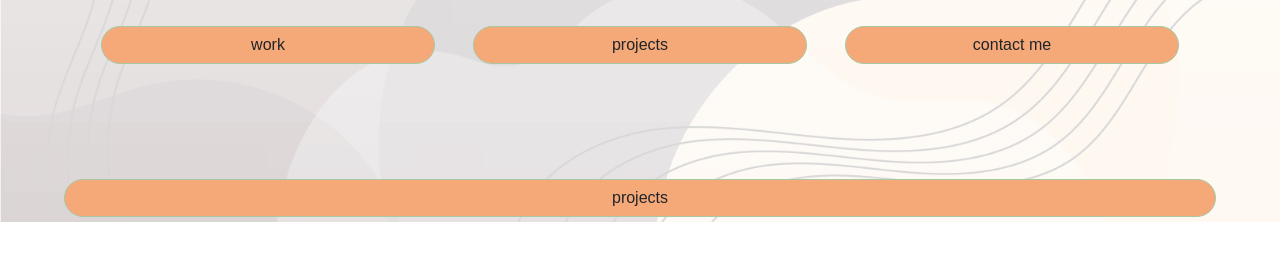
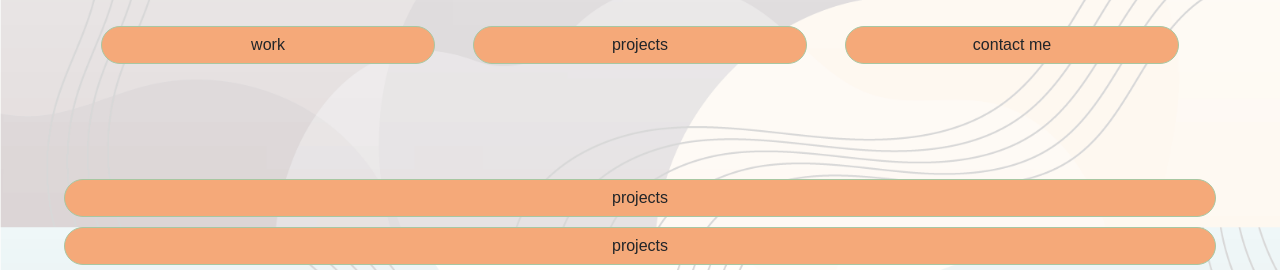
Before and after one commit to diegojair/interview, a plain HTML site: page index.html in a window 1280 px wide. Shown: the part 626-896 px from the top of the page. Before the commit the page ends 848 px from the top, so only its background shows below. Drawn offline with nearby package versions, Linux system fonts and the light colour scheme.

Commit message:
feat: added div index html

```diff
--- a/index.html
+++ b/index.html
@@ -70,6 +70,12 @@
       >projects</a
     ></div
   >
+  <div class="test34"
+  ><a class="btn box" href="project.html" role="button"
+    >projects</a
+  ></div
+>
+
 
     <script
       src="https://cdn.jsdelivr.net/npm/@popperjs/core@2.9.2/dist/umd/popper.min.js"
```
Also changed, not shown: 1 other file.
